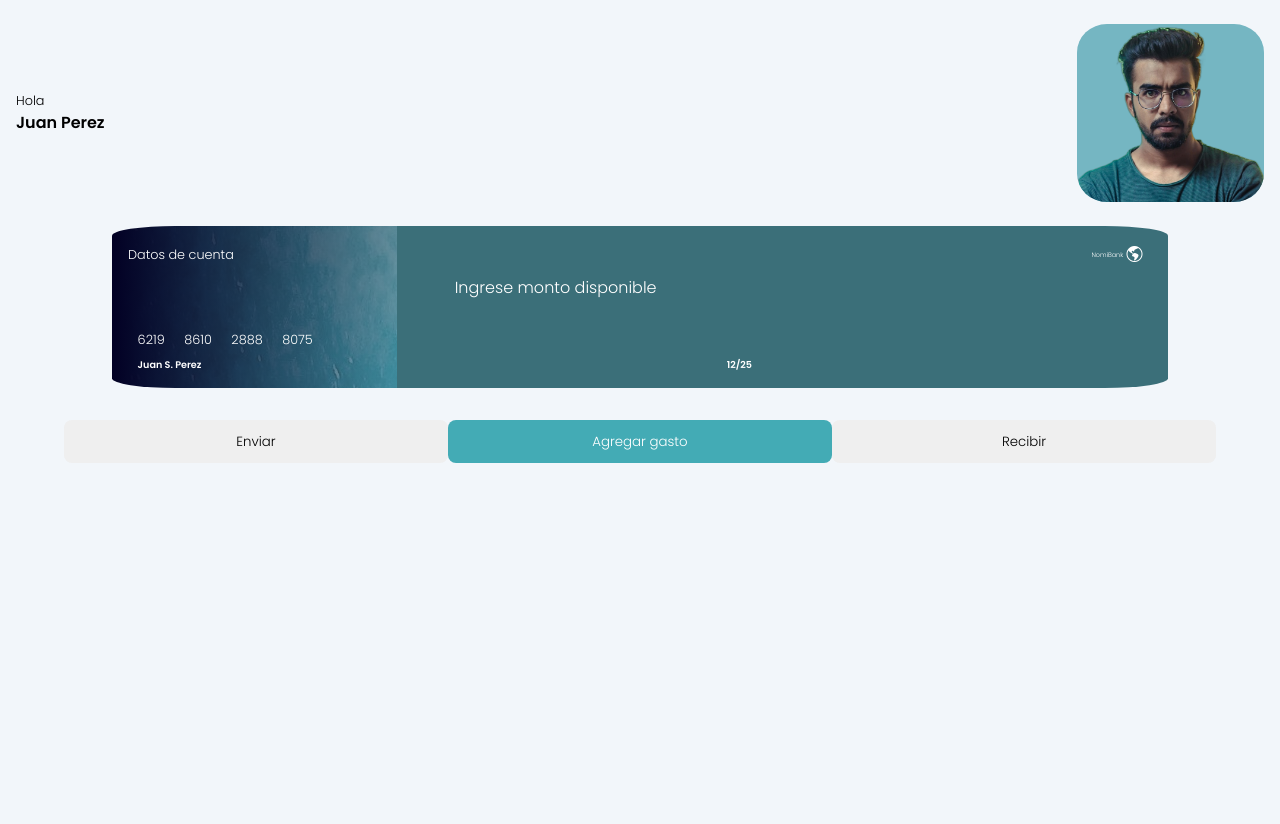
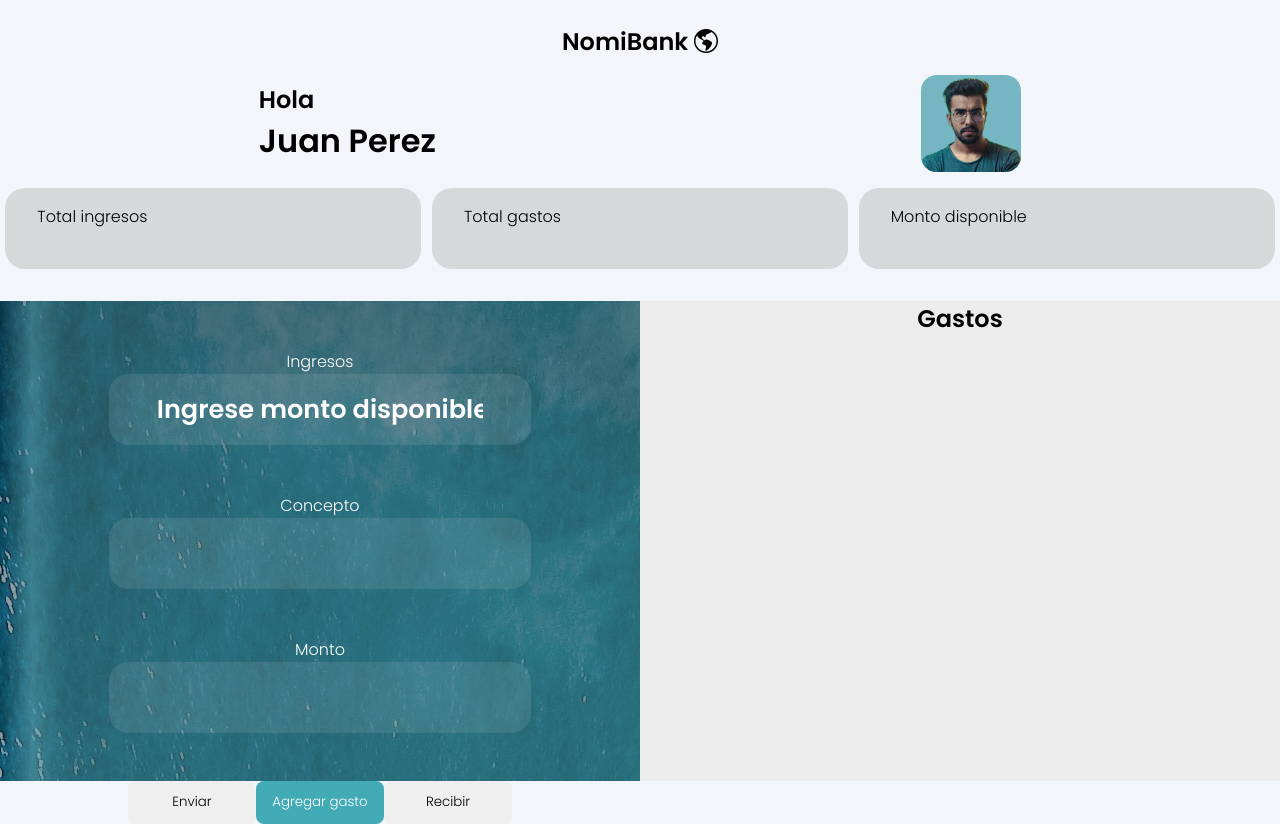
Before and after one commit to DarioVarto/TP-1---Billetera-APP--HTML--CSS-Y-JS-, a plain HTML site: page index.html in a window 1280 px wide. Before the commit the page ends 800 px from the top, so only its background shows below. Drawn offline with nearby package versions, Linux system fonts and the light colour scheme.

Commit message:
Sexto commit "Rediseñado para desktop"

```diff
--- a/index.html
+++ b/index.html
@@ -10,53 +10,86 @@
     <title>Document</title>
 </head>
 <body>
-
+                <!-- Header contiene titulo, saludo y avatar -->
     <header>
-        <div>
-            <h2>Hola</h2>
-            <h1>Juan Perez</h1>
-        </div>
-    <img src="./Imágenes/img.avatar.png" alt="avatar">
-
+        <h2>NomiBank <i class="bi bi-globe-americas"></i></h2>
+            <div class="saludo">
+                <div>
+                    <h2>Hola</h2>
+                    <h1>Juan Perez</h1>
+                </div>
+                <img src="./Imágenes/img.avatar.png" alt="avatar">
+            </div>
     </header>
 
-    <section class="hero">
+                    <!-- Barra de estados -->
 
-        <div class="contenedorHero"> <!-- El contenido del hero está dividido en dos secciones y 4 lineas -->
-            <div class="1y2Linea">
-                    <div class="primerLineaTarjeta">
-                        <h2>Datos de cuenta</h2>
-                        <div class="nombreLogo"><h2>NomiBank</h2><i class="bi bi-globe-americas"></i></div>
+    <section class="estados">
+        <div class="saldosImput">
+            <label for="">Total ingresos</label>
+            <input type="text">
+        </div>
+        <div class="saldosImput">
+            <label for="">Total gastos</label>
+            <input type="text">
+        </div>
+        <div class="saldosImput">
+            <label for="">Monto disponible</label>
+            <input type="text">
+        </div>
+    </section>
 
-                    </div>
+                        <!-- Creo un contenedor para dividir la pantalla en dos en Desktop -->
 
-            <!-- Segunda linea de tarjeta -->
+    <div class="contenedorIngresoGastos">
 
+                        <!-- Ingresar datos -->
+
+        <section class="ingresos">
+
+
+                <div class="ingresarDatos">
+                    <label for="montoDisponible">Ingresos</label>
                     <input type="text" id="montoDisponible" class="saldo" required placeholder="Ingrese monto disponible">
+                 </div>
 
-            </div>
+                 <div class="ingresarDatos">
+                    <label for="concepto">Concepto</label>
+                    <input type="text" id="concepto" class="saldo" required>
+                 </div>
 
-            <!-- Tercer linea de tarjeta -->
+                 <div class="ingresarDatos">
+                    <label for="monto">Monto</label>
+                    <input type="text" id="monto" class="saldo" required>
+                 </div>
 
-        <div class="3y4linea">
+                 <div class="contenedorBtn">
+                    <button>Enviar</button>
+                    <button class="agregarGastos">Agregar gasto</button>
+                    <button>Recibir</button>
+                </div>
 
-            <p class="tercerLinea"> 6219 8610 2888 8075</p>
+        </section>
 
-        <!-- Cuarta linea -->
 
-            <div class="cuartaLinea">
-                <h4>Juan S. Perez</h4>
-                <h4>12/25</h4>
-            </div>
-        </div>
+                                <!-- Lista de gastos -->
 
-    </div>
-    </section>
-    <div class="contenedorBtn">
-        <button>Enviar</button>
-        <button class="gastos">Agregar gasto</button>
-        <button>Recibir</button>
-    </div>
+
+        <section class="gastos">
+                    <h2>Gastos</h2>
+                    <ul>
+
+                    </ul>
+        </section>
+
+</div>
+
+
+
+
+
+
+
 
 
 
--- a/style.css
+++ b/style.css
@@ -8,56 +8,174 @@ body{
     background-color: rgb(242, 246, 250);
 }
 
-/* Inicio del header */
+                                          /* Inicio header */
+header{padding-top: 1.5rem;
+        margin-bottom: 1rem;}
 
-header{
+header>h2{
+    text-align: center;
+
+}
+.saludo{
     display: flex;
-    justify-content: space-between;
+    justify-content: space-around;
     align-items: center;
-    margin: 1.5rem 1rem;
+    margin: 1rem;
 }
-h2{
+.saludo>h2{
     font-weight: 300;
-    font-size: 0.8rem;
+    font-size: 2rem;
 }
-h1{
+.saludo>h1{
     font-weight: 600;
-    font-size: 1rem;
+    font-size: 2rem;
 }
 img{
-    width: 15%;
+    width: 8%;
     border-radius: 16%;
     padding-top: 0.2rem;
     background-color: rgb(117, 182, 194);
 }
 
+                                        /* Inicio estados */
+
+.estados{
+    display: flex;
+    align-items: center;
+    justify-content: space-around;
+    margin-bottom: 2rem;
+}
+
+
+.saldosImput{
+    display: flex;
+    flex-direction: column;
+    background-color: rgb(215, 216, 218);
+    width: 30%;
+    border-radius: 1.25rem;
+    padding: 1rem;
+}
+
+.saldosImput>input{
+    border-color: transparent;
+    background-color: transparent;
+    margin-left: 1rem;
+
+}
+
+.saldosImput>label{
+    margin-left: 1rem;
+}
+
+                                                /* Inicio ingresos y gastos */
+
+.contenedorIngresoGastos{          /* Creo un contenedor para dividir la pantalla en dos en Desktop */
+    display: flex;
+    justify-content: space-between;
+    height: 60vh;
+
+}
+.ingresos{
+    flex-basis: 50%;
+    background: linear-gradient(90deg, rgba(2,0,36,0.1) 0%, rgba(96,160,172,0.5802696078431373) 5%, rgba(59,111,121,0.6) 10%),url(./Imágenes/tarjeta.jpg);
+    color: white;
+}
+
+.ingresarDatos{
+    display: flex;
+    flex-direction: column;
+    align-items: center;
+    margin: 3rem;
+}
+
+.ingresarDatos>input{
+    width: 60%;
+    background-color:rgba(236, 236, 236,0.1) ;
+    padding: 1rem 3rem;
+    border-radius: 1.25rem;
+    border: none;
+    color: black;
+    font-weight:bold;
+    font-size: 1.6rem;
+}
+::placeholder{
+    color: white;
+}
+
+.contenedorBtn{
+    display: flex;
+    align-items: center;
+    justify-content: center;
+    margin-top: 2rem;
+    margin-bottom: 1rem;
+}
+.contenedorBtn>button{
+    padding: 0.6rem 0.2rem;
+    width: 20%;
+    border-radius: 0.5rem;
+    border: 0.125rem solid transparent;
+}
+.agregarGastos{
+    background-color: rgb(67, 171, 181);
+color:white}
+
+
+.gastos{
+flex-basis: 50%;
+background-color: rgb(236, 236, 236);
+text-align: center;
+}
+
+
+
+
+
+
+
+
+
+
+
+
+
+
+
+/* Inicio del header */
+
+
+/*
+
+
 /* Fin del header */
 
-/* Inicio del header(tarjeta) */
+/* Inicio de Ingresos (tarjeta) */
 
-.hero{
+/* .ingresos{
      display: flex;
     justify-content: center;
+    height: 40%;
 
 }
-.contenedorHero{    /* Creo contenedor para poder poner la imagen de fondo */
-    color: white;
+.contenedorIngresos{  */   /* Creo contenedor para poder poner la imagen de fondo */
+    /* color: white;
     background: linear-gradient(90deg, rgba(2,0,36,1) 0%, rgba(96,160,172,0.5802696078431373) 27%, rgba(59,111,121,1) 23%),url(./Imágenes/tarjeta.jpg);
-    border-radius: 6%;
     width: 80%;
+    border: 2px solid black;
+    width: 50%;
+
     padding: 1rem 1rem;
     display: flex;
     justify-content: center;
     flex-direction: column;
     align-content: space-around;
-}
+} */
 /* El contenido del hero está dividido en dos secciones y 4 lineas */
 
     /* primer sección */
 
         /* primera linea */
 
-.primerLineaTarjeta{
+/* .primerLineaTarjeta{
     display: flex;
     justify-content: space-between;
     align-items: center;
@@ -71,10 +189,10 @@ img{
 .nombreLogo>h2{font-size: 0.4rem;
 margin-right: 0.2rem;}
 .nombreLogo>i{font-size: 1rem;}
-
+ */
 /* Segunda linea */
 
-.saldo{
+/* .saldo{
     border-color: transparent;
     background-color: transparent;
     color: white;
@@ -86,22 +204,22 @@ margin-right: 0.2rem;}
 ::placeholder{
     color:white;
     font-size: 1rem;
-}
+} */
 
 /* segunda sección */
 
     /* tercera linea */
 
-.tercerLinea{
+/* .tercerLinea{
     word-spacing: 1rem;
     margin-top: 1.5rem;
     font-size: 0.8rem;
     margin-left: 0.6rem;
-}
+} */
 
         /* cuarta linea */
 
-.cuartaLinea{
+/* .cuartaLinea{
     display: flex;
     justify-content: space-between;
     font-size: 0.6rem;
@@ -110,22 +228,16 @@ margin-right: 0.2rem;}
     margin-top: 0.6rem;
 }
 
-
+ */
 /* contenedor botones */
 
-.contenedorBtn{
+/* .
+
+
+
+/* Sección gastos */
+
+/* .contenedorGastos{
     display: flex;
-    align-items: center;
-    justify-content: center;
-    margin-top: 2rem;
-    margin-bottom: 1rem;
-}
-.contenedorBtn>button{
-    padding: 0.6rem 0.2rem;
-    width: 30%;
-    border-radius: 0.5rem;
-    border: 0.125rem solid transparent;
-}
-.gastos{
-    background-color: rgb(67, 171, 181);
-color:white}
+    justify-content: space-around;
+} */
```
